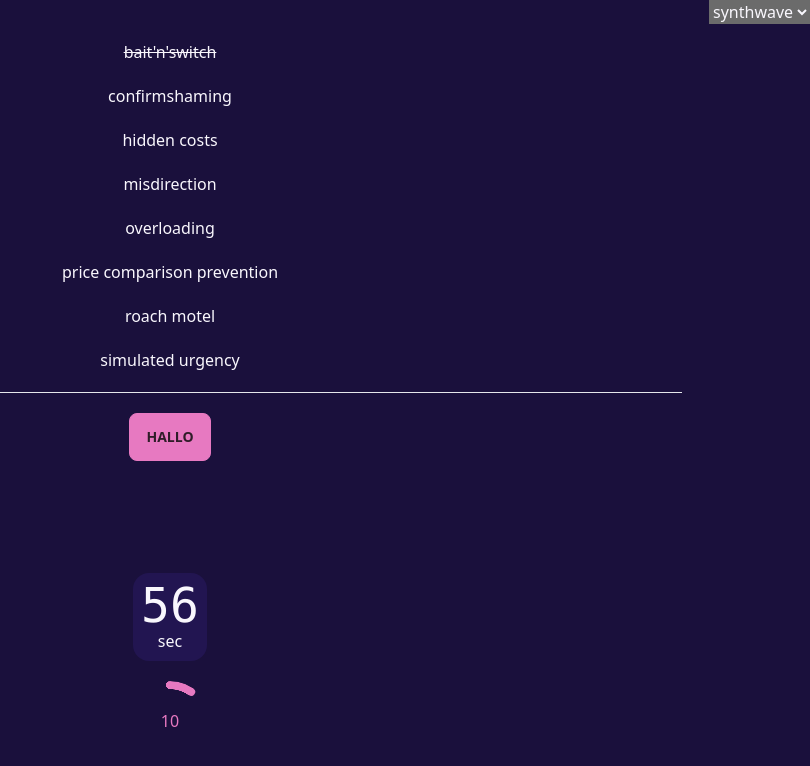
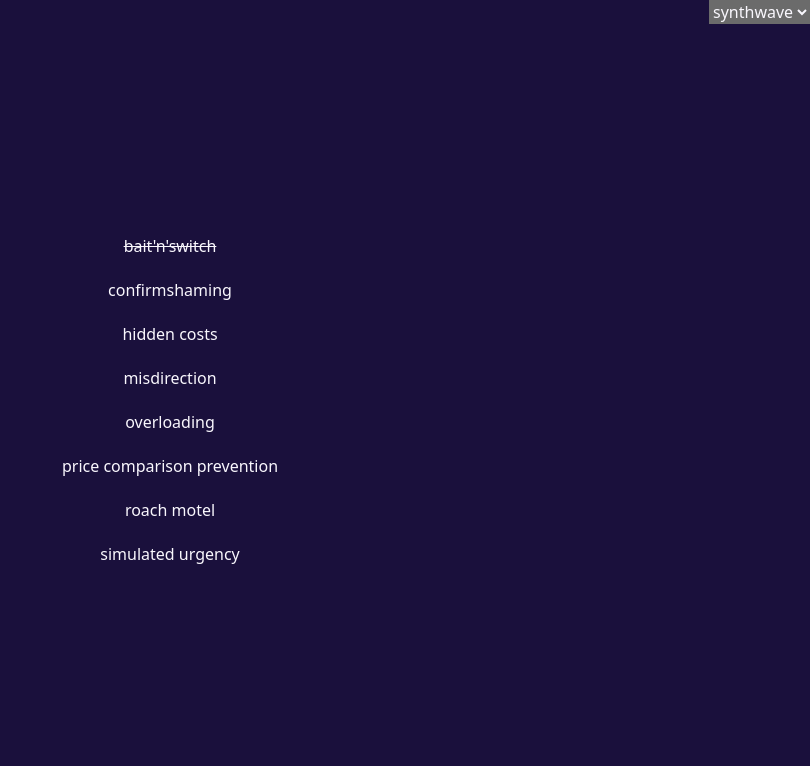
Before and after one commit to johak-at/dark-hak, a SvelteKit app: page / in a window 1280 px wide. Shown: the top 766 px of the page, without its empty margins (470-1280 px from the left). Built offline with nearby package versions, Linux system fonts and the light colour scheme; some icons are missing.

Commit message:
Update +page.svelte

```diff
--- a/src/routes/+page.svelte
+++ b/src/routes/+page.svelte
@@ -1,15 +1,5 @@
 <script>
-	import Icon from '@iconify/svelte';
-	import { onMount } from 'svelte';
 	import { patterns } from '$lib/store';
-
-	let countdown = 60;
-	let stock = 10;
-
-	onMount(() => {
-		setInterval(() => (countdown = countdown - 1), 1000);
-		setInterval(() => (stock = stock - 1), Math.random() * 10000 + 5000);
-	});
 </script>
 
 <ul class="flex flex-col items-center gap-5">
@@ -22,21 +12,6 @@
 	{/each}
 </ul>
 
-<hr class="w-[80%]" />
-
-<button class="btn btn-primary">hallo</button>
-
-<Icon icon="game-icons:bloody-sword" class="text-red-700 text-7xl" />
-
-<div class="flex flex-col p-2 bg-neutral rounded-box text-neutral-content items-center">
-	<span class="countdown font-mono text-5xl">
-		<span style="--value:{countdown};" />
-	</span>
-	sec
-</div>
-
-<div class="radial-progress text-primary" style="--value:{stock};">{stock}</div>
-
 <style>
 	.done {
 		text-decoration: line-through;
```
